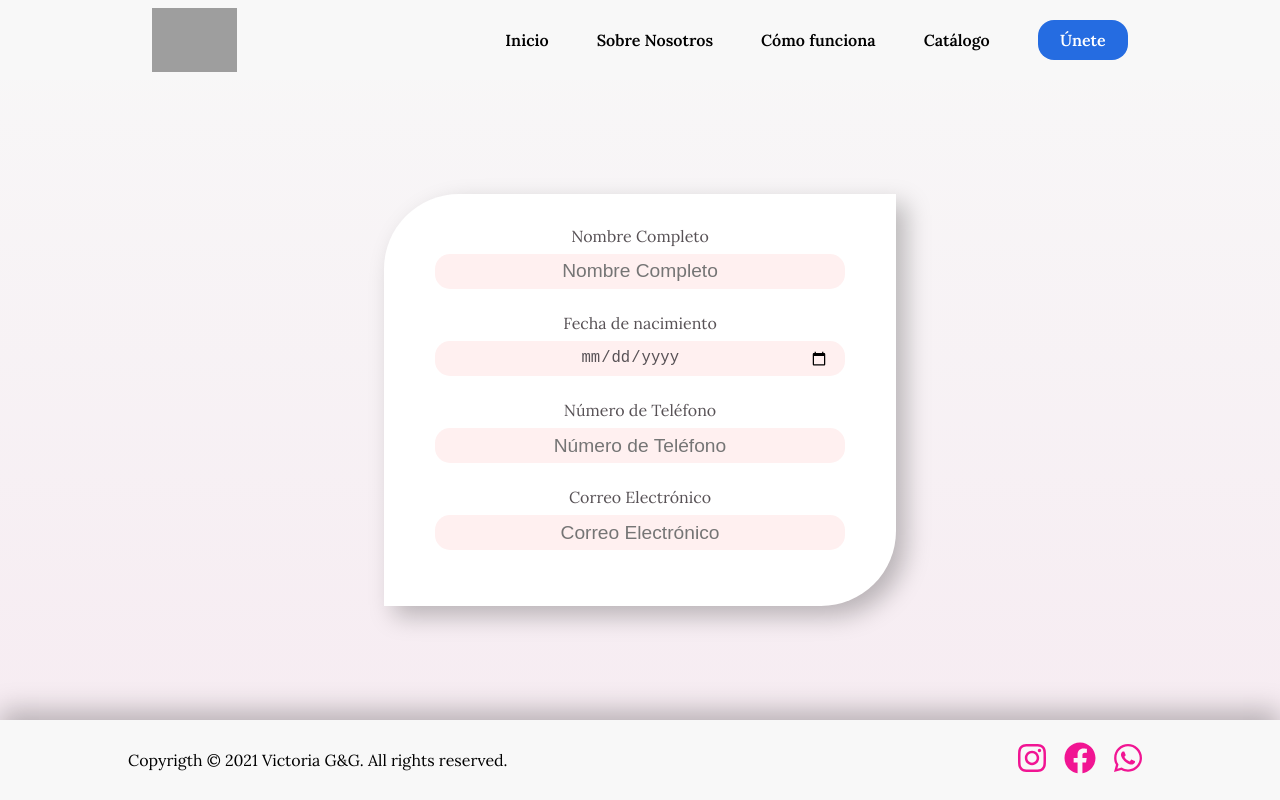
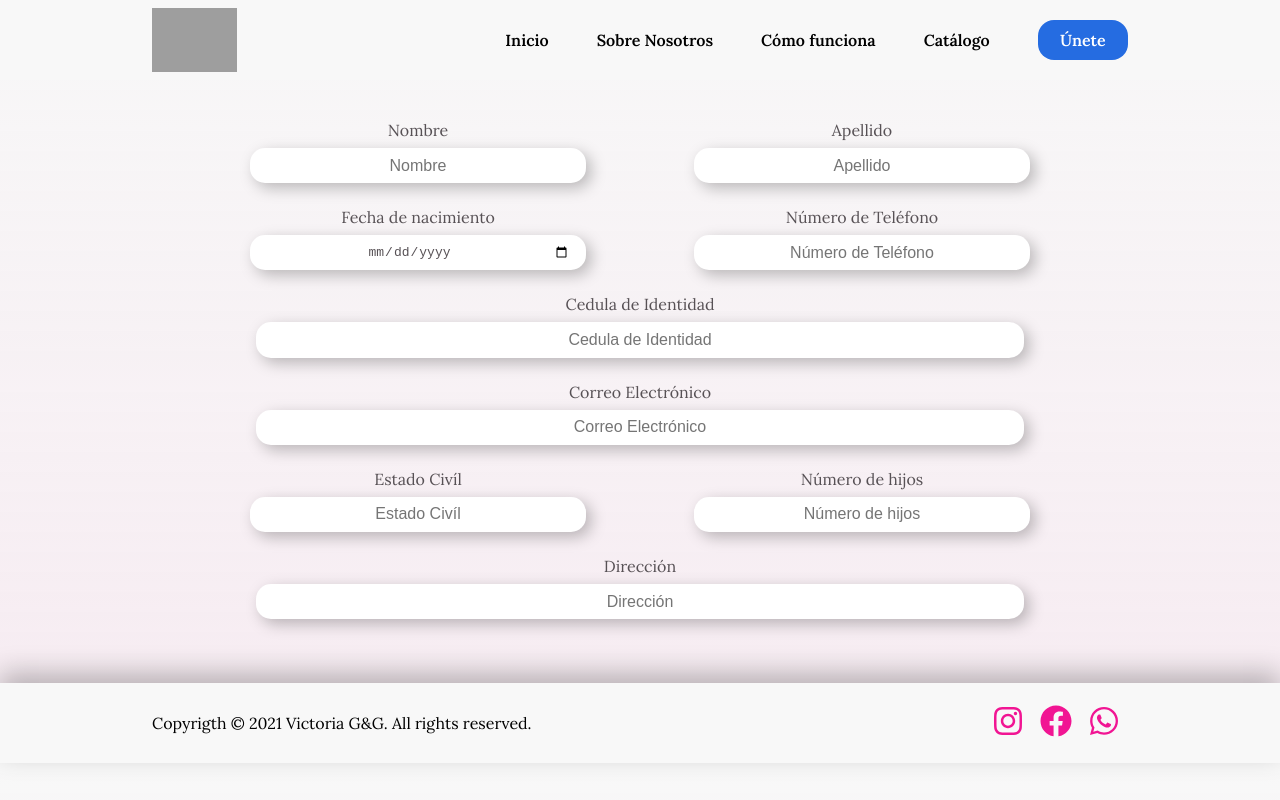
Before and after one commit to Black-And-White-Solutions/victoria-gg, a React (Create React App) app: page /singIn in a window 1280 px wide. Built offline with nearby package versions, Linux system fonts and the light colour scheme; grey boxes are pictures that could not be loaded; a web font is replaced by a local one.

Commit message:
Carousel and footer padding fixed

```diff
--- a/src/components/Carousel/CarouselComponents.tsx
+++ b/src/components/Carousel/CarouselComponents.tsx
@@ -1,4 +1,5 @@
 import styled from 'styled-components';
+import { maxMargin } from '../../assets/GenericCSS';
 
 export const Image = styled.img`
   width: 100%;
@@ -14,6 +15,7 @@ export const ImageSlide = styled.div`
 `;
 
 export const TextArea = styled.div`
+  ${maxMargin}
   position: absolute;
   z-index: 10;
   bottom: 0;
@@ -21,7 +23,6 @@ export const TextArea = styled.div`
   width: inherit;
   height: 5rem;
   flex-direction: column;
-  padding: 1rem 2rem;
   background: #25252633;
   color: #ffffff;
 `;
@@ -29,7 +30,7 @@ export const TextArea = styled.div`
 export const TitleArea = styled.div`
   position: relative;
   top: -3rem;
-  left: 2rem;
+  left: 3rem;
   width: fit-content;
   height: fit-content;
   padding: 0.5rem 1rem;
@@ -45,8 +46,10 @@ export const TitleArea = styled.div`
 export const Text = styled.p`
   display: box;
   overflow: hidden;
+  padding: 0 1.5rem;
   box-orient: vertical;
   font-size: 1.2rem;
   -webkit-line-clamp: 2;
   line-height: 1.4rem;
+  text-overflow: ellipsis;
 `;
--- a/src/components/Footer.tsx
+++ b/src/components/Footer.tsx
@@ -2,6 +2,9 @@ import React, { VoidFunctionComponent } from 'react';
 import styled, { css } from 'styled-components';
 import { FaInstagram, FaFacebook, FaWhatsapp } from 'react-icons/fa';
 import { maxMargin } from '../assets/GenericCSS';
+import { size } from '../assets/mediaSizes';
+
+const { tablet } = size;
 
 const FooterBar = styled.div`
   ${maxMargin}
@@ -11,6 +14,14 @@ const FooterBar = styled.div`
   justify-content: space-between;
   background: #f8f8f8;
   box-shadow: 0px -10px 25px rgba(0, 0, 0, 0.25);
+
+  @media screen and (max-width: ${tablet}) {
+    flex-direction: column;
+  }
+`;
+
+const FooterText = styled.p`
+  padding: 0 1.5rem;
 `;
 
 const IconStyle = css`
@@ -18,6 +29,10 @@ const IconStyle = css`
   height: 2rem;
   margin: 0 0.5rem;
   color: #f11593;
+`;
+
+const FooterIcons = styled.div`
+  padding: 0 1.5rem;
 `;
 
 const InstagramIcon = styled(FaInstagram)`
@@ -33,12 +48,14 @@ const WhatsappIcon = styled(FaWhatsapp)`
 const Footer: VoidFunctionComponent = () => {
   return (
     <FooterBar>
-      <p>Copyrigth © 2021 Victoria G&G. All rights reserved.</p>
-      <div>
+      <FooterText>
+        Copyrigth © 2021 Victoria G&G. All rights reserved.
+      </FooterText>
+      <FooterIcons>
         <InstagramIcon />
         <FacebookIcon />
         <WhatsappIcon />
-      </div>
+      </FooterIcons>
     </FooterBar>
   );
 };
--- a/src/components/Form/Form.tsx
+++ b/src/components/Form/Form.tsx
@@ -1,14 +1,26 @@
 import React, { VoidFunctionComponent } from 'react';
-import { FormCard, FormInputTemplate } from './FormComponents';
+import {
+  FormDoubleInput,
+  FormInputTemplate,
+  FormWrapper,
+} from './FormComponents';
 
 const Form: VoidFunctionComponent = () => {
   return (
-    <FormCard>
+    <FormWrapper>
+      <FormDoubleInput>
         <FormInputTemplate
-        id={'name'}
-        placeholder={'Nombre Completo'}
+          id={'firstName'}
+          placeholder={'Nombre'}
           type={'text'}
         />
+        <FormInputTemplate
+          id={'lastName'}
+          placeholder={'Apellido'}
+          type={'text'}
+        />
+      </FormDoubleInput>
+      <FormDoubleInput>
         <FormInputTemplate
           id={'birthdate'}
           placeholder={'Fecha de nacimiento'}
@@ -19,12 +31,35 @@ const Form: VoidFunctionComponent = () => {
           placeholder={'Número de Teléfono'}
           type={'phone'}
         />
+      </FormDoubleInput>
+      <FormInputTemplate
+        id={'id'}
+        placeholder={'Cedula de Identidad'}
+        type={'text'}
+      />
       <FormInputTemplate
         id={'mail'}
         placeholder={'Correo Electrónico'}
         type={'email'}
       />
-    </FormCard>
+      <FormDoubleInput>
+        <FormInputTemplate
+          id={'civilianState'}
+          placeholder={'Estado Civíl'}
+          type={'text'}
+        />
+        <FormInputTemplate
+          id={'childrenNumber'}
+          placeholder={'Número de hijos'}
+          type={'text'}
+        />
+      </FormDoubleInput>
+      <FormInputTemplate
+        id={'address'}
+        placeholder={'Dirección'}
+        type={'text'}
+      />
+    </FormWrapper>
   );
 };
 
--- a/src/components/Form/FormComponents.tsx
+++ b/src/components/Form/FormComponents.tsx
@@ -4,6 +4,62 @@ import styled from 'styled-components';
 // import { size } from '../../assets/mediaSizes';
 
 // const { desktopS, tablet, mobileL } = size;
+
+// Styled Components
+
+export const FormWrapper = styled.div`
+  display: flex;
+  width: 100%;
+  min-width: 512px;
+  height: fit-content;
+  flex-direction: column;
+  align-items: center;
+  justify-content: center;
+  padding: 2rem;
+  border-radius: 75px 0;
+`;
+
+export const FormDoubleInput = styled.div`
+  display: grid;
+  width: 90%;
+  height: fit-content;
+  gap: 1.5rem;
+  grid-template-columns: repeat(2, [col-start] 1fr);
+`;
+
+export const FormInput = styled.input`
+  width: 80%;
+  height: 2.2rem;
+  padding: 0 1rem;
+  border: none;
+  margin: 0.5rem 0 1.5rem 0;
+  background: #ffffff;
+  border-radius: 15px;
+  box-shadow: 5px 5px 15px rgba(0, 0, 0, 0.25);
+  color: #575155;
+  font-size: 1em;
+  font-weight: 500;
+  text-align: center;
+
+  &:focus {
+    outline: none;
+  }
+`;
+
+export const FormInputWrapper = styled.div`
+  display: flex;
+  width: 100%;
+  height: fit-content;
+  flex-direction: column;
+  align-items: center;
+  justify-content: center;
+`;
+
+export const FormLabel = styled.label`
+  color: #575155;
+`;
+
+// Function Components
 
 type FormInputProps = {
   id: string;
@@ -14,49 +70,10 @@ type FormInputProps = {
   value?: string;
 };
 
-// Styled Components
-
-export const FormCard = styled.div`
-  display: flex;
-  width: 50%;
-  height: fit-content;
-  flex-direction: column;
-  align-items: center;
-  justify-content: center;
-  padding: 2rem 0;
-  background: #ffffff;
-  border-radius: 75px 0;
-  box-shadow: 10px 10px 25px rgba(0, 0, 0, 0.25);
-`;
-
-export const FormInput = styled.input`
-  width: 80%;
-  height: 2.2rem;
-  padding: 0 1rem;
-  border: none;
-  margin: 0.5rem 0 1.5rem 0;
-  background: #fff0f0;
-  border-radius: 15px;
-  color: #575155;
-  font-size: 1.2em;
-  font-weight: 500;
-  text-align: center;
-
-  &:focus {
-    outline: none;
-  }
-`;
-
-export const FormLabel = styled.label`
-  color: #575155;
-`;
-
-// Function Components
-
 export const FormInputTemplate: VoidFunctionComponent<FormInputProps> =
   props => {
     return (
-      <>
+      <FormInputWrapper>
         <FormLabel htmlFor={props.id}>{props.placeholder}</FormLabel>
         <FormInput
           id={props.id}
@@ -64,9 +81,8 @@ export const FormInputTemplate: VoidFunctionComponent<FormInputProps> =
           onChange={props.onChange}
           placeholder={props.placeholder}
           type={props.type}
-          value={props.value}
         />
-      </>
+      </FormInputWrapper>
     );
   };
 
--- a/src/pages/SingIn.tsx
+++ b/src/pages/SingIn.tsx
@@ -1,12 +1,12 @@
 import React, { VoidFunctionComponent } from 'react';
-import { HeightContainer } from '../components/Container';
+import Container from '../components/Container';
 import Form from '../components/Form/Form';
 
 const SingIn: VoidFunctionComponent = () => {
   return (
-    <HeightContainer display={'flex'}>
+    <Container display={'flex'}>
       <Form />
-    </HeightContainer>
+    </Container>
   );
 };
 
```
Lines whose indentation alone changed are shown as unchanged.
